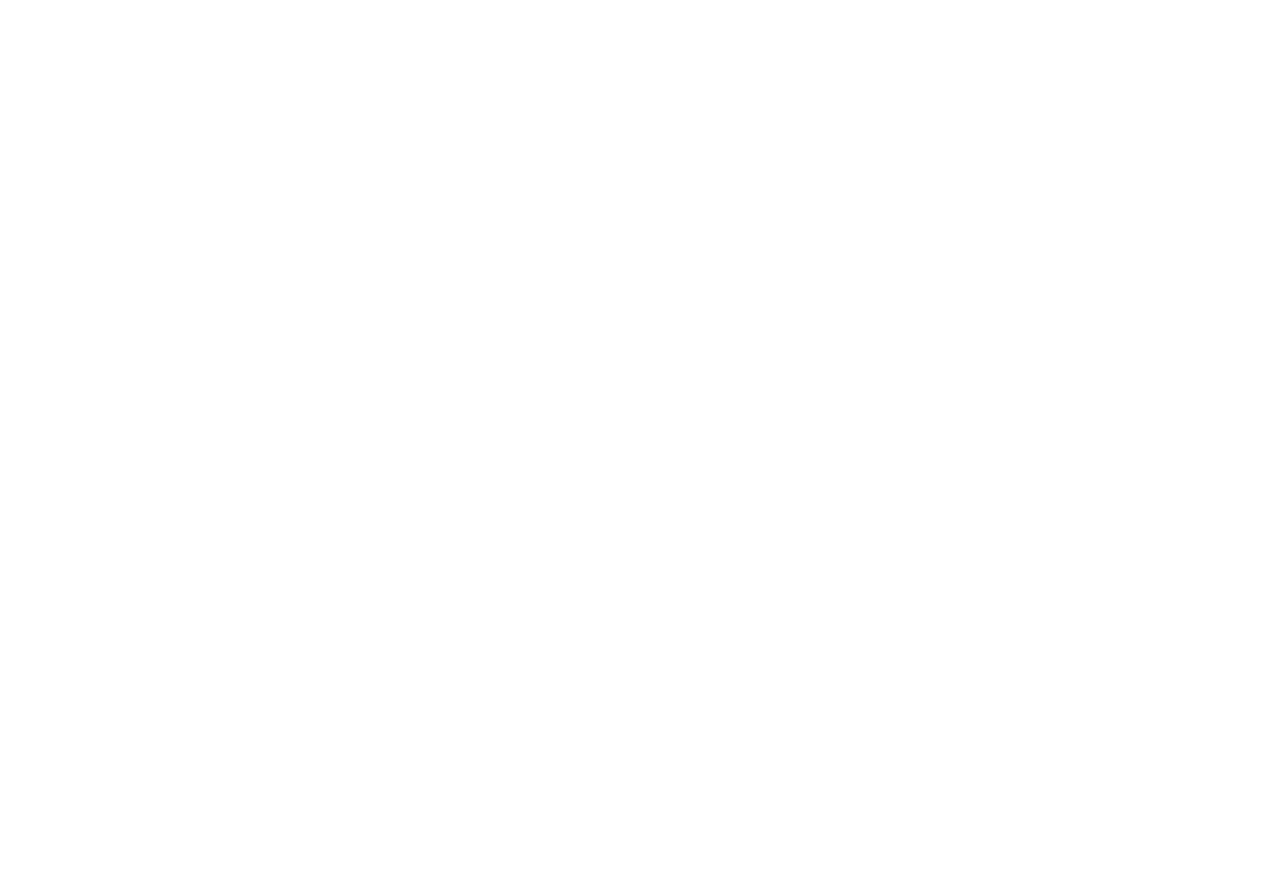
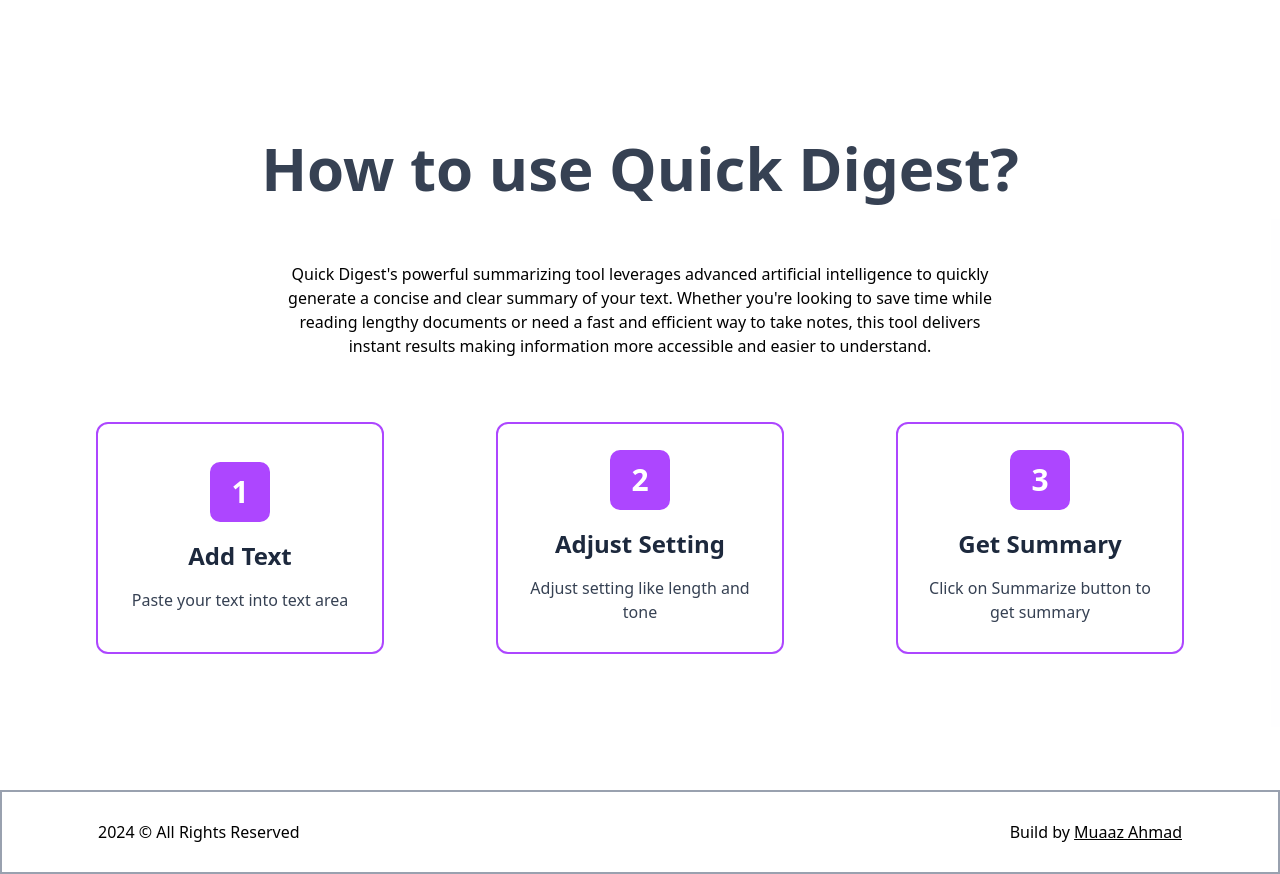
Before and after one commit to muaaz042/quickDigest, a React (Vite) app in the folder frontend/: page / in a window 1280 px wide. Shown: the part 1560-2434 px from the top of the page. Before the commit the page ends 1610 px from the top, so only its background shows below. Built offline with nearby package versions, Linux system fonts and the light colour scheme.

Commit message:
About Section completed and Added footer

```diff
--- a/frontend/src/App.jsx
+++ b/frontend/src/App.jsx
@@ -2,14 +2,16 @@
 import Header from './Components/Header'
 import Summarizer from './Components/Summarizer'
 import About from './Components/About'
+import Footer from './Components/Footer'
 
 function App() {
 
   return (
     <div>
-      <Header/>
-      <Summarizer/>
-      <About/>
+      <Header />
+      <Summarizer />
+      <About />
+      <Footer />
     </div>
   )
 }
--- a/frontend/src/Assets/data.js
+++ b/frontend/src/Assets/data.js
@@ -13,3 +13,20 @@
         desc: 'Choose between bullet point or paragraph style and adjust length'
     },
 ]
+
+
+export const usage = [
+    {
+        step: '1',
+        heading: 'Add Text',
+        desc: 'Paste your text into text area'
+    },{
+        step: '2',
+        heading: 'Adjust Setting',
+        desc: 'Adjust setting like length and tone'
+    },{
+        step: '3',
+        heading: 'Get Summary',
+        desc: 'Click on Summarize button to get summary '
+    },
+]
--- a/frontend/src/Components/About.jsx
+++ b/frontend/src/Components/About.jsx
@@ -1,6 +1,7 @@
 import React from 'react'
 import FeatureCard from './FeatureCard'
-import { features } from '../Assets/data'
+import UseCard from './UseCard'
+import { features, usage } from '../Assets/data'
 
 const About = () => {
     return (
@@ -11,11 +12,23 @@
             </div>
 
 
-            <section className={`flex flex-col justify-center items-center gap-16 md:px-24 px-7 md:py-20 py-10 `}>
+
+            <section className={`flex flex-col justify-center items-center bg-gray-100 gap-16 md:px-24 px-7 md:py-20 py-10 `}>
                 <h1 className='md:text-8xl text-5xl text-gray-700'>Feature</h1>
                 <div className='grid lg:grid-cols-3 md:grid-cols-3 sm:grid-cols-2 grid-cols-1 lg:gap-x-28 lg:gap-y-16 gap-x-12 gap-y-14'>
                     {
                         features.map((data, i) => (<FeatureCard key={i} data={data} />))
+                    }
+                </div>
+            </section>
+
+
+            <section className={`flex flex-col justify-center items-center bg-gray-100/5 gap-16 md:px-24 px-7 md:py-20 py-10 `}>
+                <h1 className='text-center md:text-6xl sm:text-4xl text-3xl font-semibold text-gray-700'>How to use Quick Digest?</h1>
+                <p className='text-center md:w-2/3 w-fit'>Quick Digest's powerful summarizing tool leverages advanced artificial intelligence to quickly generate a concise and clear summary of your text. Whether you're looking to save time while reading lengthy documents or need a fast and efficient way to take notes, this tool delivers instant results making information more accessible and easier to understand.</p>
+                <div className='grid lg:grid-cols-3 md:grid-cols-3 sm:grid-cols-2 grid-cols-1 lg:gap-x-28 lg:gap-y-16 gap-x-12 gap-y-14'>
+                    {
+                        usage.map((data,i) => <UseCard key={i} data={data}/>)
                     }
                 </div>
             </section>
--- a/frontend/src/Components/FeatureCard.jsx
+++ b/frontend/src/Components/FeatureCard.jsx
@@ -2,7 +2,7 @@
 
 const FeatureCard = ({ data }) => {
     return (
-        <div class="flex flex-col justify-center items-center my-6 bg-white shadow-sm border border-slate-200 hover:border-purple-500 rounded-xl p-2">
+        <div class="flex flex-col hover:scale-110 justify-center items-center my-6 bg-white shadow-sm border border-slate-200 hover:border-purple-500 rounded-xl p-2">
             <div class="p-3 text-center">
                 <div class="flex justify-center mb-4">
                     <img src={data.imgsrc} alt="image" class="w-12 h-12" />
--- /dev/null
+++ b/frontend/src/Components/Footer.jsx
@@ -0,0 +1,12 @@
+import React from 'react'
+
+const Footer = () => {
+    return (
+        <div className='w-full md:px-24 bg-white border-2 border-gray-400 px-7 md:py-7 py-5 flex justify-between md:flex-row flex-col items-center'>
+            <div>2024 © All Rights Reserved</div>
+            <div>Build by <a href="#" className='underline hover:text-purple-500'>Muaaz Ahmad</a></div>
+        </div>
+    )
+}
+
+export default Footer;
--- /dev/null
+++ b/frontend/src/Components/UseCard.jsx
@@ -0,0 +1,19 @@
+import React from 'react';
+
+const UseCard = ({data}) => {
+  return (
+    <div className="max-w-xl border-2 border-purple-500 text-center bg-white p-6 pb-7 rounded-xl overflow-hidden flex flex-col justify-center items-center gap-4">
+      <div className="h-16 w-16 border-2 text-3xl font-bold text-white bg-purple-500 flex justify-center items-center rounded-xl">
+        {data.step}
+      </div>
+      <h1 className="text-slate-800 text-2xl font-semibold">
+        {data.heading}
+      </h1>
+      <div className="text-gray-700 leading-[1.5em] text-[1em]">
+        {data.desc}
+      </div>
+    </div>
+  );
+};
+
+export default UseCard;
```
